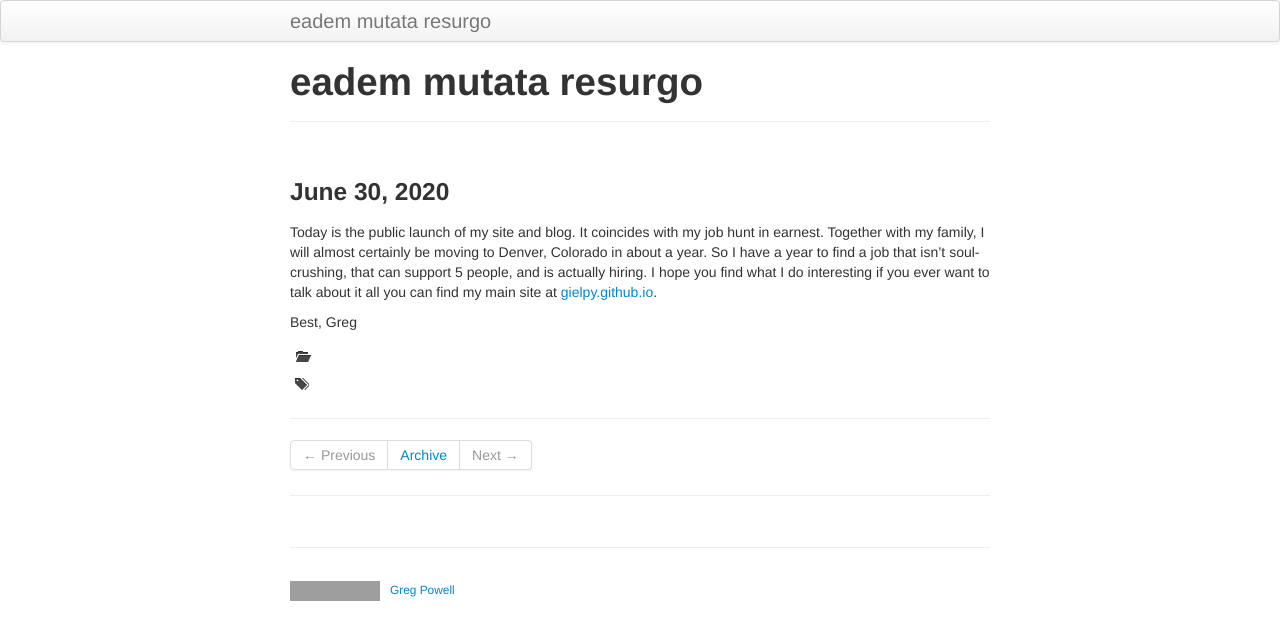
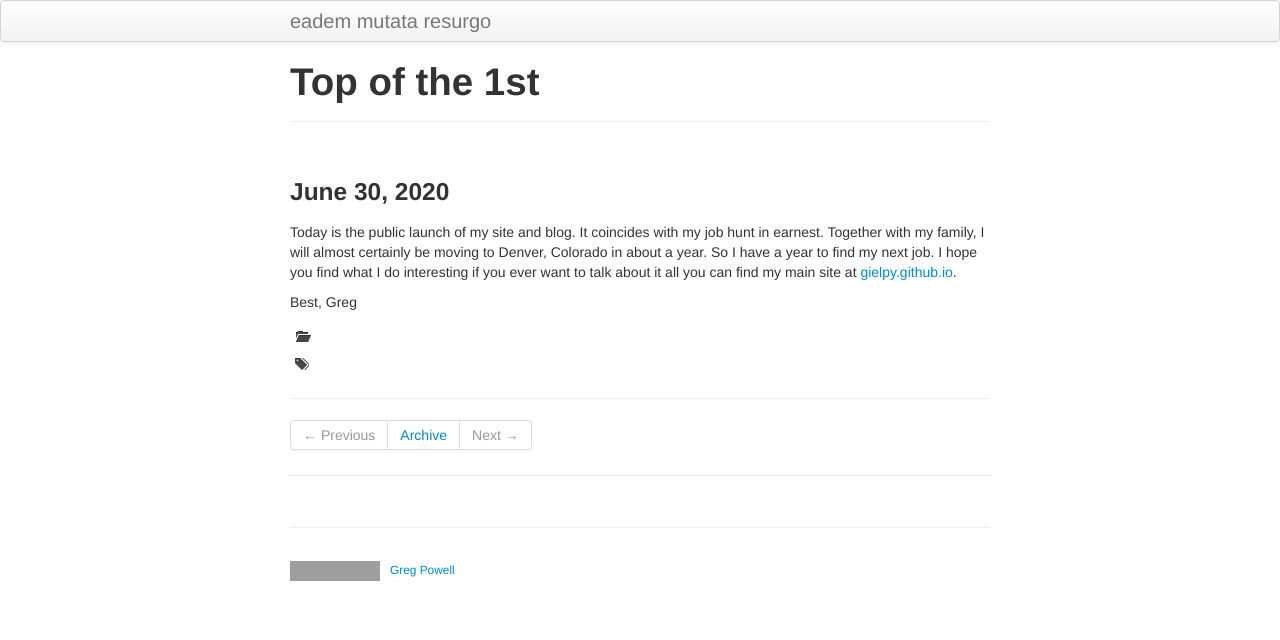
Before and after one commit to Gielpy/eadem_mutata_resurgo, a Jekyll site: the page built from pages/june_30_2020.md, in a window 1280 px wide. Shown: the top 640 px of the page. Built offline with Jekyll 4.4.1, drawn with Linux system fonts in a browser that asks for light colours; grey boxes are pictures that could not be loaded.

Commit message:
Update first blog post

```diff
--- a/pages/june_30_2020.md
+++ b/pages/june_30_2020.md
@@ -1,6 +1,6 @@
 ---
 layout: post
-title: eadem mutata resurgo
+title: Top of the 1st
 ---
 
 
@@ -8,8 +8,7 @@ title: eadem mutata resurgo
 
 Today is the public launch of my site and blog. It coincides with my job hunt in earnest.
 Together with my family, I will almost certainly be moving to Denver, Colorado in about a year.
-So I have a year to find a job that isn't soul-crushing, that can support 5 people, and is actually hiring.
-I hope you find what I do interesting if you ever want to talk about it all you can find my main site at
+So I have a year to find my next job. I hope you find what I do interesting if you ever want to talk about it all you can find my main site at
 [gielpy.github.io](gielpy.github.io).
 
 Best,
```
